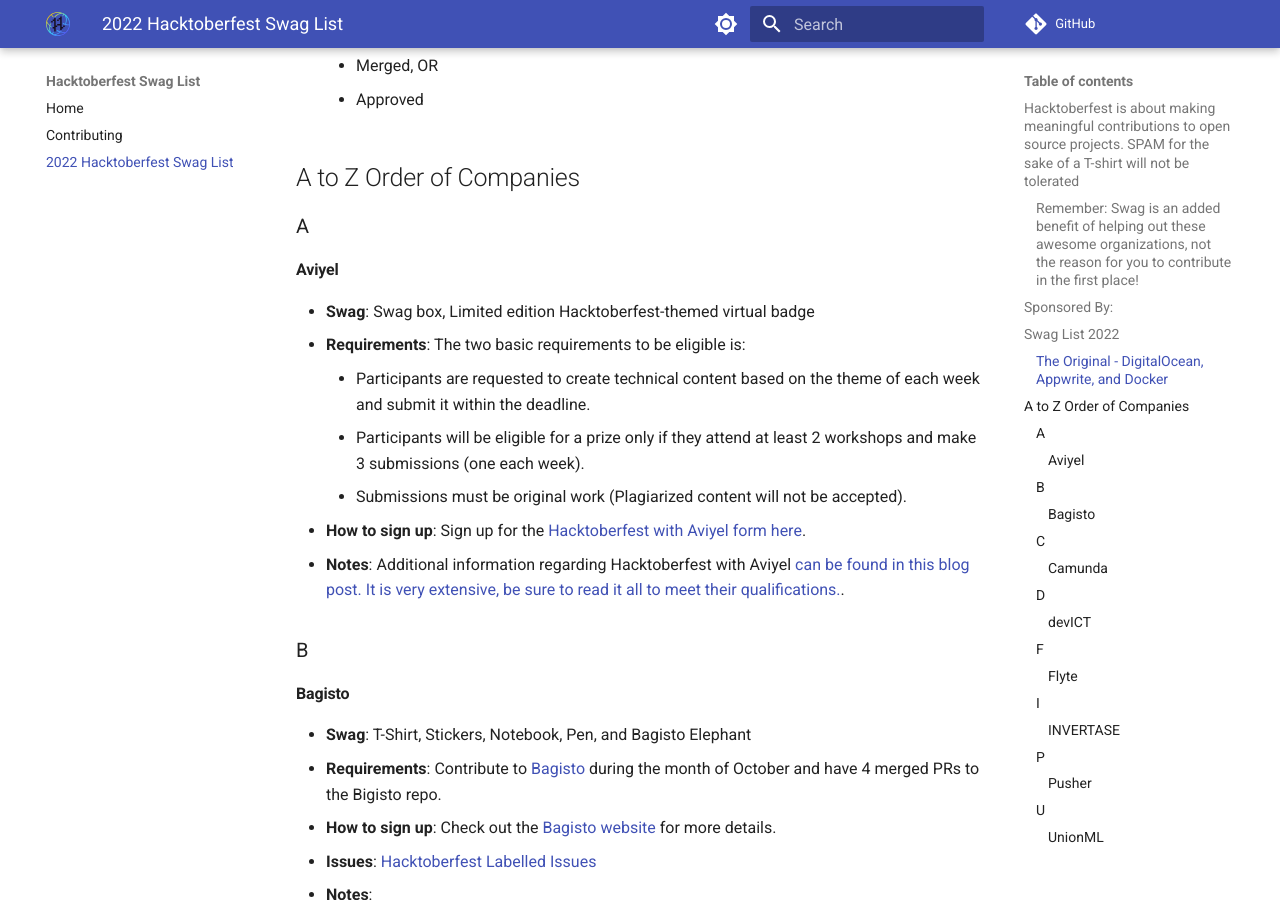
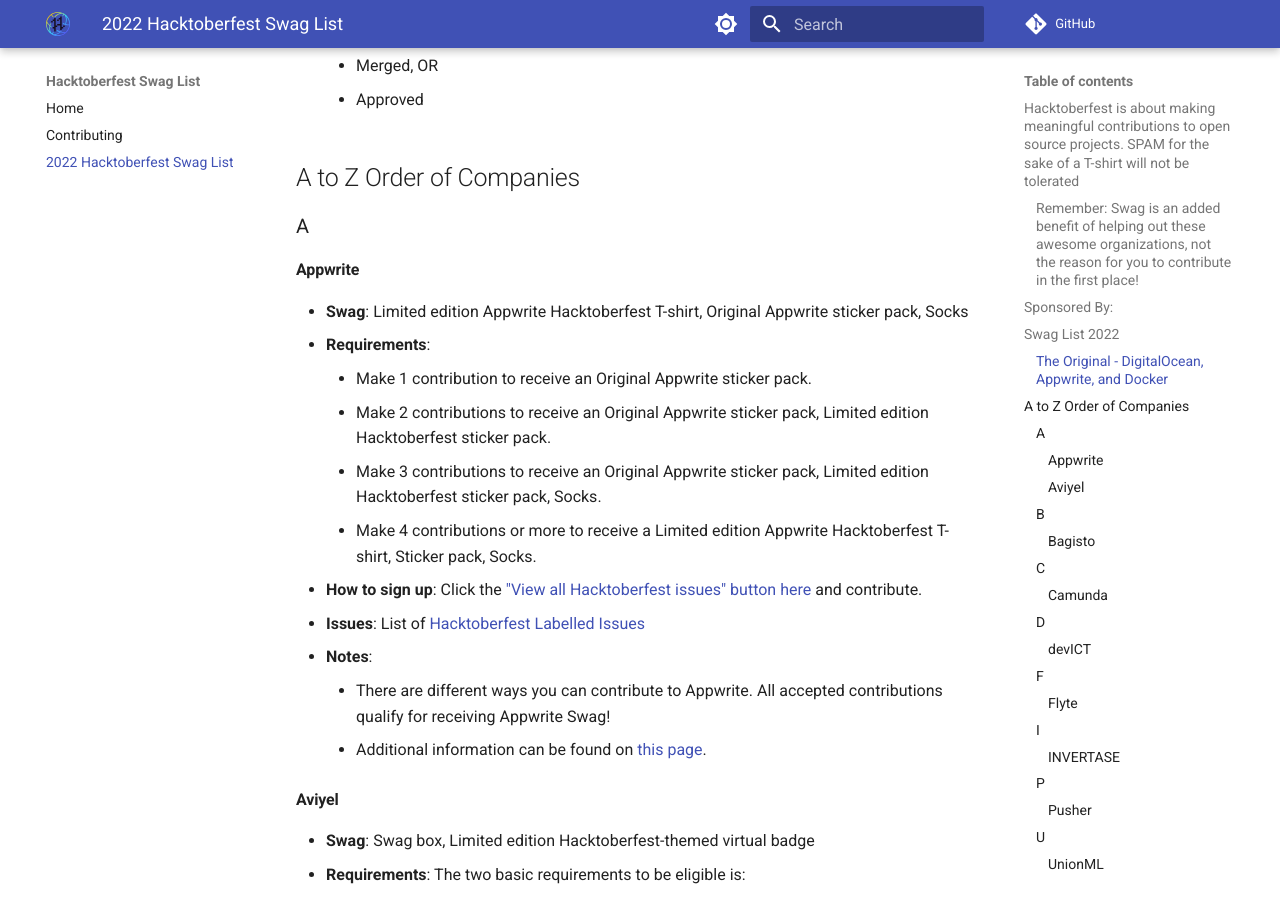
Before and after one commit to crweiner/hacktoberfest-swag-list, an MkDocs documentation site: the page built from docs/list.md, in a window 1280 px wide and 900 px high, scrolled down 1287 px. Built offline with MkDocs 1.6.1 and Material for MkDocs 9.7.7, drawn with Linux system fonts in a browser that asks for light colours; comment, search, counter and statistics services are not loaded.

Commit message:
Added Appwrite to list.md

```diff
--- a/docs/list.md
+++ b/docs/list.md
@@ -36,6 +36,19 @@
 ## A to Z Order of Companies
 
 ### A
+
+#### **Appwrite**
+- **Swag**: Limited edition Appwrite Hacktoberfest T-shirt, Original Appwrite sticker pack, Socks
+- **Requirements**:
+    - Make 1 contribution to receive an Original Appwrite sticker pack.
+    - Make 2 contributions to receive an Original Appwrite sticker pack, Limited edition Hacktoberfest sticker pack.
+    - Make 3 contributions to receive an Original Appwrite sticker pack, Limited edition Hacktoberfest sticker pack, Socks.
+    - Make 4 contributions or more to receive a Limited edition Appwrite Hacktoberfest T-shirt, Sticker pack, Socks.
+- **How to sign up**: Click the ["View all Hacktoberfest issues" button here](https://hacktoberfest.appwrite.io/) and contribute.
+- **Issues**: List of [Hacktoberfest Labelled Issues](https://github.com/search?q=org%3Aappwrite+org%3Autopia-php+org%3Aopen-runtimes+label%3Ahacktoberfest+created%3A%3E2021-01-01+state%3Aopen&type=issues&s=updated&o=asc)
+- **Notes**:
+    - There are different ways you can contribute to Appwrite. All accepted contributions qualify for receiving Appwrite Swag!
+    - Additional information can be found on [this page](https://hacktoberfest.appwrite.io/).
 
 #### **Aviyel**
 
```
